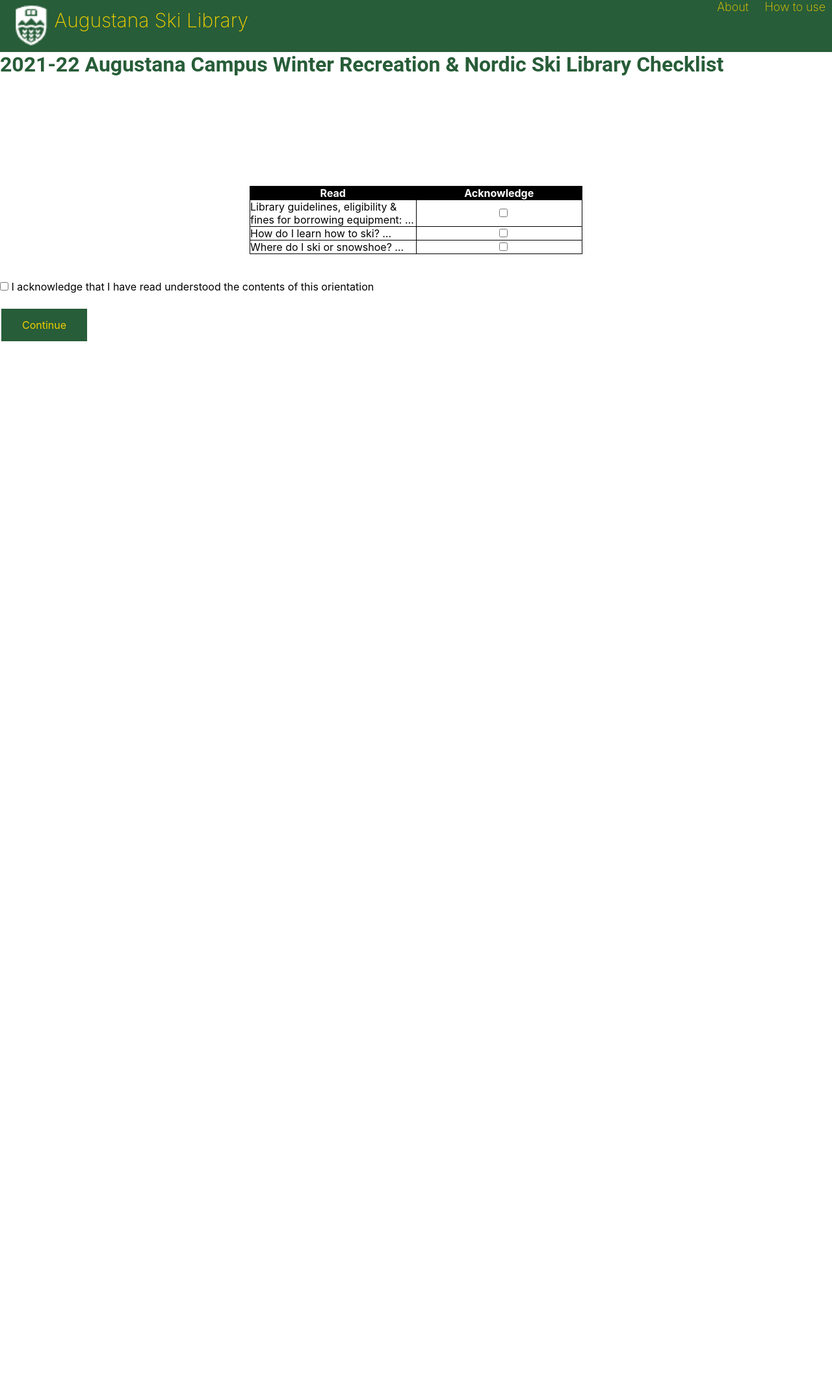
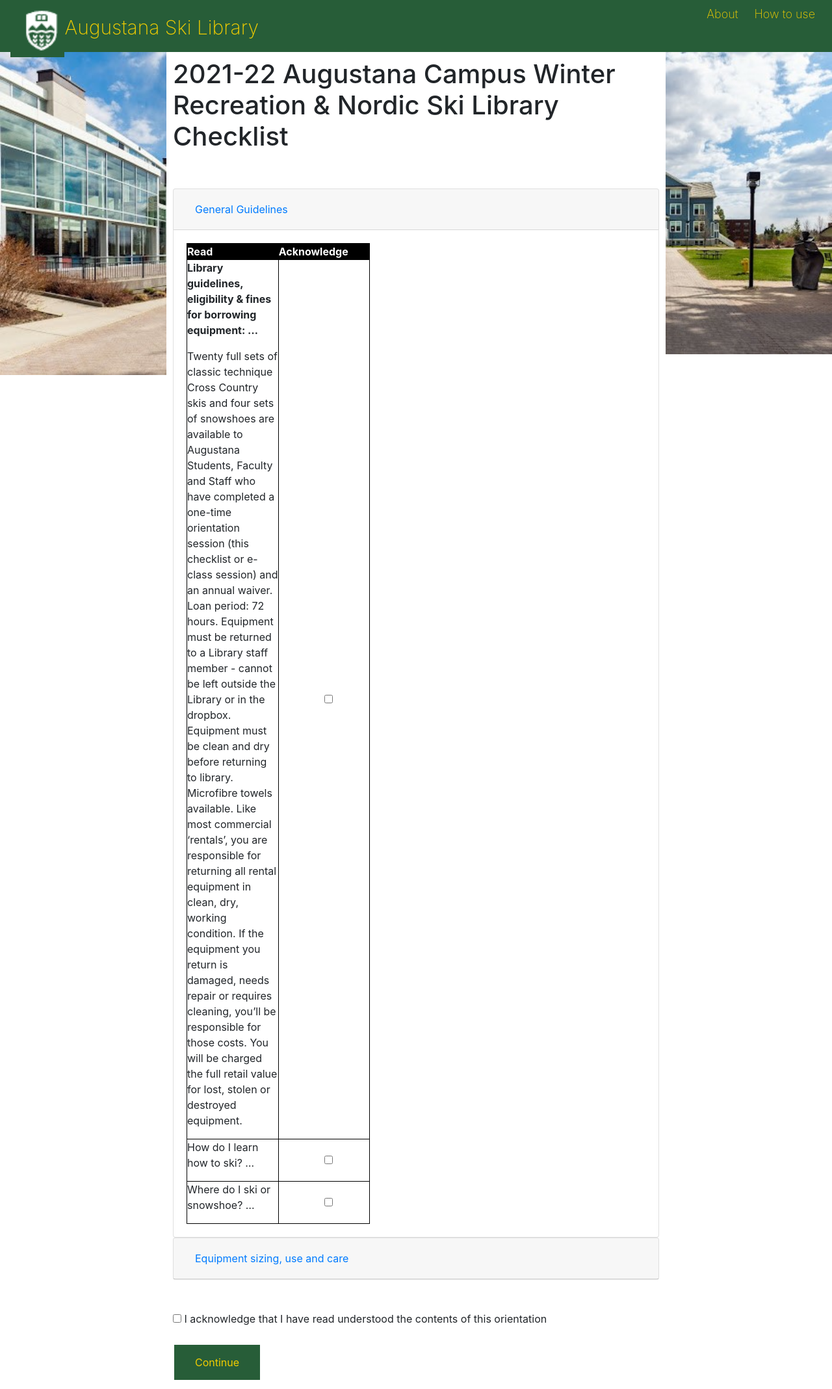
Before and after one commit to Oprixion/SkiLibrary-WebApp, a PHP site: page /orientation.html in a window 1280 px wide. Shown: the whole page at 65% size. Before the commit the page ends 525 px from the top, so only its background shows below. Run offline with PHP 8.4, Linux system fonts and the light colour scheme; some libraries are stand-ins or nearby versions.

Commit message:
Added checklist tables with Bootstrap accordion functionality

```diff
--- a/orientation.html
+++ b/orientation.html
@@ -6,6 +6,7 @@
     <meta name="viewport" content="width=device-width, initial-scale=1.0">
     <title>Ski Library</title>
     <link rel="stylesheet" href="style.css">
+    <link rel="stylesheet" href="https://maxcdn.bootstrapcdn.com/bootstrap/4.0.0/css/bootstrap.min.css" integrity="sha384-Gn5384xqQ1aoWXA+058RXPxPg6fy4IWvTNh0E263XmFcJlSAwiGgFAW/dAiS6JXm" crossorigin="anonymous">
 </head>
 <body>
     <!--Navbar Section-->
@@ -33,13 +34,30 @@
         <div class="right__container"></div>
       </div>
 
+      <div class="side__elements">
+        <!--Image setup-->
+        <img src="images/right.jpg" class="right__image">
+        <img src="images/left.jpg" class="left__image">
+      </div>
 
+      <div class="middle__elements">
 
         <div class="orientation__container">
           <h1>2021-22 Augustana Campus Winter Recreation & Nordic Ski Library
               Checklist</h1><br><br>
 
-
+          <!-- Bootstrap accordion -->
+          <div id="accordion">
+            <div class="card">
+              <div class="card-header" id="headingOne">
+                <h5 class="mb-0">
+                  <button class="btn btn-link" data-toggle="collapse" data-target="#collapseOne" aria-expanded="true" aria-controls="collapseOne">
+                    General Guidelines
+                  </button>
+                </h5>
+              </div>
+              <div id="collapseOne" class="collapse show" aria-labelledby="headingOne" data-parent="#accordion">
+                <div class="card-body">
                   <table>
                     <thead>
                         <tr>
@@ -49,7 +67,21 @@
                     </thead>
                     <tbody>
                         <tr>
-                    <td><p>Library guidelines, eligibility & fines for borrowing equipment: …</p></td>
+                            <td>
+                              <p><strong>Library guidelines, eligibility & fines for borrowing equipment: …</strong></p>
+                              <p>
+                                Twenty full sets of classic technique Cross Country skis and four sets of snowshoes are available to Augustana Students, Faculty and Staff who have completed a one-time orientation session (this checklist or e-class session) and an annual waiver.
+                                <br>
+Loan period: 72 hours.
+Equipment must be returned to a Library staff member - cannot be left outside the Library or in the
+dropbox.
+Equipment must be clean and dry before returning to library. Microfibre towels available.
+Like most commercial ‘rentals’, you are responsible for returning all rental equipment in clean, dry,
+working condition. If the equipment you return is damaged, needs repair or requires cleaning,
+you’ll be responsible for those costs.
+You will be charged the full retail value for lost, stolen or destroyed equipment.
+                              </p>
+                            </td>
                             <td><div class="acknowledge"><input type="checkbox"></div></td>
                         </tr>
 
@@ -63,7 +95,52 @@
                             <td><div class="acknowledge"><input type="checkbox"></div></td>
                         </tr>
                     </tbody>
-        </table><br><br>
+                </table>
+                </div>
+              </div>
+            </div>
+            <div class="card">
+              <div class="card-header" id="headingTwo">
+                <h5 class="mb-0">
+                  <button class="btn btn-link collapsed" data-toggle="collapse" data-target="#collapseTwo" aria-expanded="false" aria-controls="collapseTwo">
+                    Equipment sizing, use and care
+                  </button>
+                </h5>
+              </div>
+              <div id="collapseTwo" class="collapse" aria-labelledby="headingTwo" data-parent="#accordion">
+                <div class="card-body">
+                  <table>
+                    <thead>
+                        <tr>
+                            <th>Read</th>
+                            <th>Acknowledge</th>
+                        </tr>
+                    </thead>
+                    <tbody>
+                        <tr>
+                            <td class="cell-left"><p>Library guidelines, eligibility & fines for borrowing equipment: …</p></td>
+                            <td><div class="acknowledge"><input type="checkbox"></div></td>
+                        </tr>
+
+                        <tr>
+                            <td><p>How do I learn how to ski? …</p></td>
+                            <td><div class="acknowledge"><input type="checkbox"></div></td>
+                        </tr>
+
+                        <tr>
+                            <td><p>Where do I ski or snowshoe? …</p></td>
+                            <td><div class="acknowledge"><input type="checkbox"></div></td>
+                        </tr>
+                    </tbody>
+                </table>
+                </div>
+              </div>
+            </div>
+          </div>
+          <!-- end of accordion -->
+
+
+          <br><br>
 
           <div>
             <input type="checkbox"> I acknowledge that I have read understood the contents of this orientation
@@ -72,7 +149,11 @@
 
           </div>
         </div>
+      </div>
 
-
+      <!-- Bootstrap inclusions -->
+      <script src="https://code.jquery.com/jquery-3.2.1.slim.min.js" integrity="sha384-KJ3o2DKtIkvYIK3UENzmM7KCkRr/rE9/Qpg6aAZGJwFDMVNA/GpGFF93hXpG5KkN" crossorigin="anonymous"></script>
+      <script src="https://cdnjs.cloudflare.com/ajax/libs/popper.js/1.12.9/umd/popper.min.js" integrity="sha384-ApNbgh9B+Y1QKtv3Rn7W3mgPxhU9K/ScQsAP7hUibX39j7fakFPskvXusvfa0b4Q" crossorigin="anonymous"></script>
+      <script src="https://maxcdn.bootstrapcdn.com/bootstrap/4.0.0/js/bootstrap.min.js" integrity="sha384-JZR6Spejh4U02d8jOt6vLEHfe/JQGiRRSQQxSfFWpi1MquVdAyjUar5+76PVCmYl" crossorigin="anonymous"></script>
 </body>
 </html>
--- a/style.css
+++ b/style.css
@@ -12,9 +12,6 @@
 }
 
 table, th, td {
-    margin-top: 10%;
-    margin-left: auto;
-    margin-right: auto;
     border: 1px solid black;
     border-collapse: collapse;
     width: 40%;
@@ -167,10 +164,7 @@
     padding-top: 10px;
 }
 
-.orientation__container {
-    margin-left: auto;
-    margin-right: auto;
-}
+
 
 .button_generic {
     border: none;
```
Lines whose indentation alone changed are shown as unchanged.
